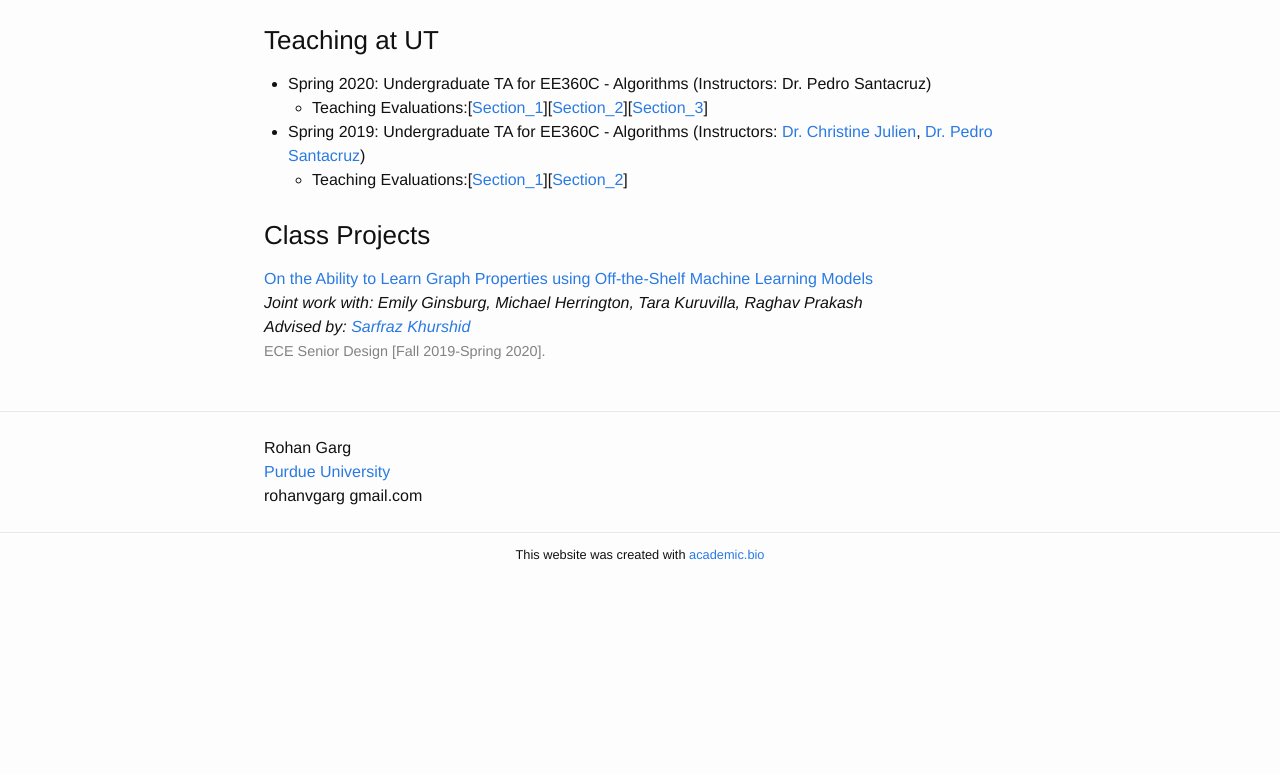
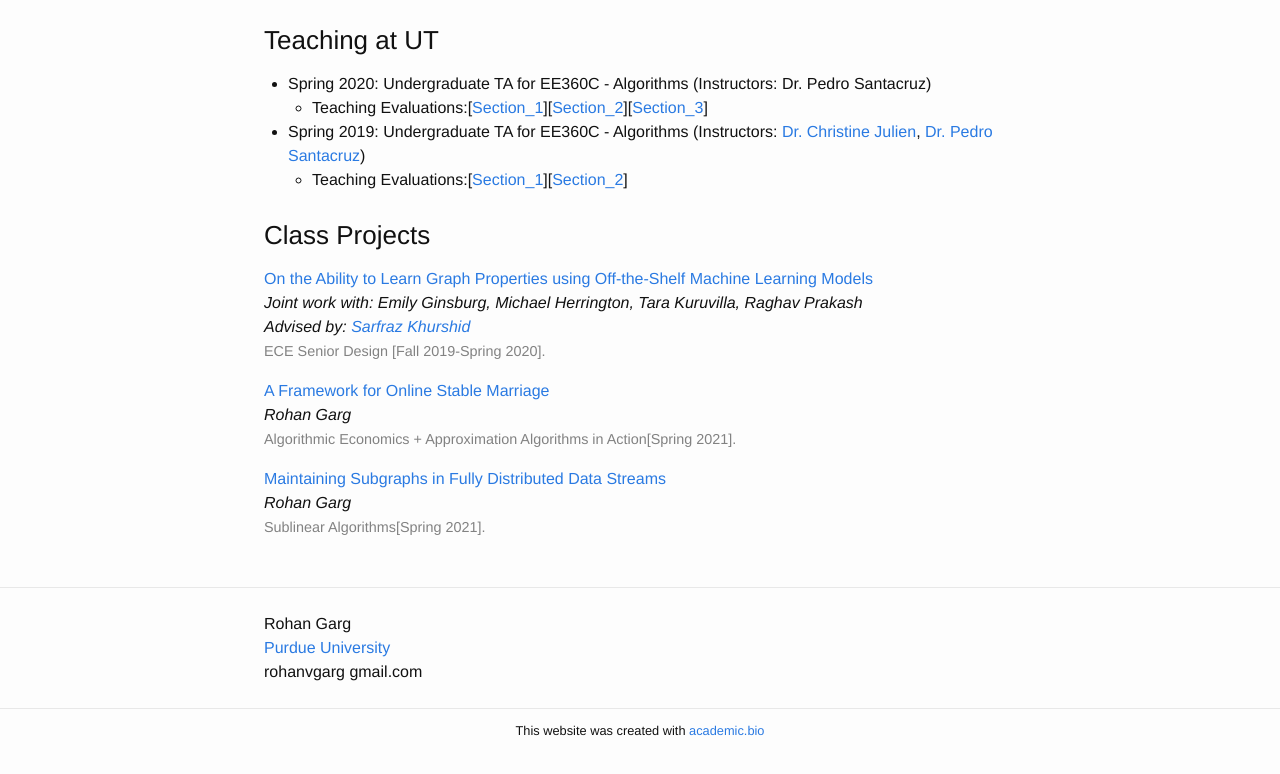
Before and after one commit to rohanvgarg/rohanvgarg.github.io, a plain HTML site: page teaching.html in a window 1280 px wide. Shown: the part 596-1370 px from the top of the page. Before the commit the page ends 1196 px from the top, so only its background shows below. Drawn offline with Linux system fonts and the light colour scheme.

Commit message:
added sublinear project

```diff
--- a/teaching.html
+++ b/teaching.html
@@ -150,6 +150,31 @@
 
 
   </li>
+
+  <li class="artice">
+	<span class="title">
+
+        <a href="./slides/utCapstone/FinalReport.pdf">
+          A Framework for Online Stable Marriage
+        </a>
+      </span>
+      <span class="authors">Rohan Garg</span>
+      <span class="journal-info">
+      <span class="journal">Algorithmic Economics + Approximation Algorithms in Action[Spring 2021]</span>.
+  </li>
+
+   <li class="artice">
+        <span class="title">
+
+        <a href="./slides/Maintaining_Subgraphs_in_Distributed_Streams -web.pdf">
+          Maintaining Subgraphs in Fully Distributed Data Streams
+        </a>
+      </span>
+      <span class="authors">Rohan Garg</span>
+      <span class="journal-info">
+      <span class="journal">Sublinear Algorithms[Spring 2021]</span>.
+  </li>
+
   </ul>
   </div>
 
```
Also changed, not shown: 2 other files.
